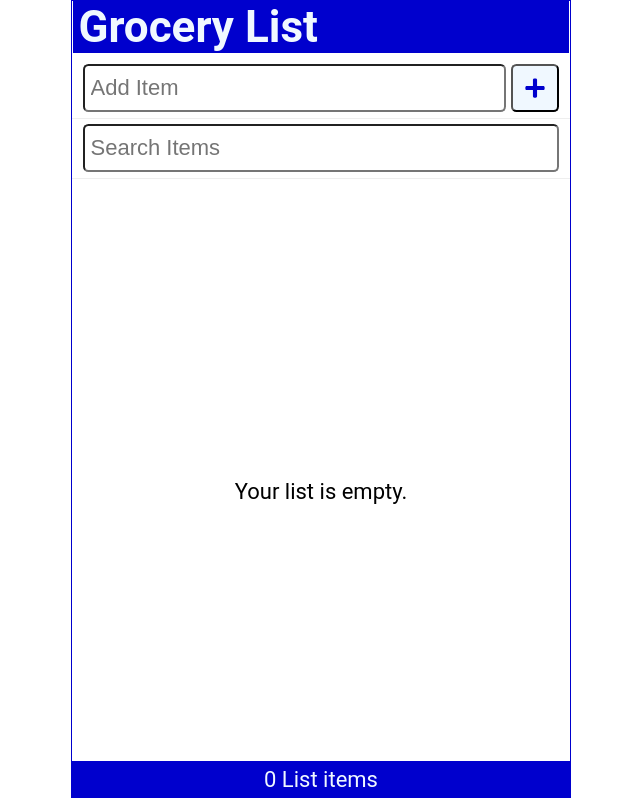
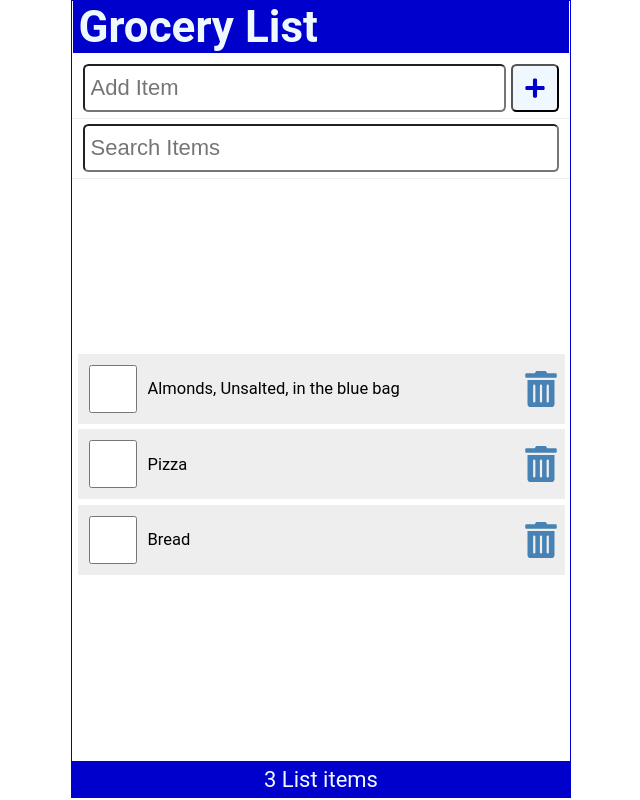
Before and after one commit to Hansika002/React-JS-Essentials, a React (Create React App) app: page / in a window 1280 px wide. Shown: the whole page, without its empty margins (319-959 px from the left). Built offline with nearby package versions, Linux system fonts and the light colour scheme; data requests are answered from the project's data file.

Commit message:
fetch api data

```diff
--- a/data/db.json
+++ b/data/db.json
@@ -1,17 +1,17 @@
 {
   "items": [
     {
-            "id": 1,
+      "id": "1",
       "checked": false,
       "item": "Almonds, Unsalted, in the blue bag"
     },
     {
-            "id": 2,
+      "id": "2",
       "checked": false,
       "item": "Pizza"
     },
     {
-            "id": 3,
+      "id": "3",
       "checked": false,
       "item": "Bread"
     }
--- a/src/App.js
+++ b/src/App.js
@@ -4,31 +4,79 @@ import AddItem from './AddItem';
 import Content from './Content';
 import Footer from './Footer';
 import { useState, useEffect } from 'react';
+import apiRequest from './apiRequest';
 
 function App() {
-  const [items, setItems] = useState(JSON.parse(localStorage.getItem('shoppinglist')) || []);
-  const [newItem, setNewItem] = useState('')
-  const [search, setSearch] = useState('')
+  const API_URL = 'http://localhost:3500/items';
+
+  const [items, setItems] = useState([]);
+  const [newItem, setNewItem] = useState('');
+  const [search, setSearch] = useState('');
+  const [fetchError, setFetchError] = useState(null);
+  const [isLoading, setIsLoading] = useState(true);
 
   useEffect(() => {
-    localStorage.setItem('shoppinglist', JSON.stringify(items));
-  }, [items])
 
-  const addItem = (item) => {
+    const fetchItems = async () => {
+      try {
+        const response = await fetch(API_URL);
+        if (!response.ok) throw Error('Did not receive expected data');
+        const listItems = await response.json();
+        setItems(listItems);
+        setFetchError(null);
+      } catch (err) {
+        setFetchError(err.message);
+      } finally {
+        setIsLoading(false);
+      }
+    }
+
+    setTimeout(() => fetchItems(), 2000);
+
+  }, [])
+
+  const addItem = async (item) => {
     const id = items.length ? items[items.length - 1].id + 1 : 1;
     const myNewItem = { id, checked: false, item };
     const listItems = [...items, myNewItem];
     setItems(listItems);
+
+    const postOptions = {
+      method: 'POST',
+      headers: {
+        'Content-Type': 'application/json'
+      },
+      body: JSON.stringify(myNewItem)
+    }
+    const result = await apiRequest(API_URL, postOptions);
+    if (result) setFetchError(result);
   }
 
-  const handleCheck = (id) => {
+  const handleCheck = async (id) => {
     const listItems = items.map((item) => item.id === id ? { ...item, checked: !item.checked } : item);
     setItems(listItems);
+
+    const myItem = listItems.filter((item) => item.id === id);
+    const updateOptions = {
+      method: 'PATCH',
+      headers: {
+        'Content-Type': 'application/json'
+      },
+      body: JSON.stringify({ checked: myItem[0].checked })
+    };
+    const reqUrl = `${API_URL}/${id}`;
+    const result = await apiRequest(reqUrl, updateOptions);
+    if (result) setFetchError(result);
   }
 
-  const handleDelete = (id) => {
+  const handleDelete = async (id) => {
     const listItems = items.filter((item) => item.id !== id);
     setItems(listItems);
+
+    const deleteOptions = { method: 'DELETE' };
+    const reqUrl = `${API_URL}/${id}`;
+    const result = await apiRequest(reqUrl, deleteOptions);
+    if (result) setFetchError(result);
   }
 
   const handleSubmit = (e) => {
@@ -50,11 +98,15 @@ function App() {
         search={search}
         setSearch={setSearch}
       />
-      <Content
-        items={items.filter(item => ((item.item).toLowerCase()).includes(search.toLowerCase()))}
-        handleCheck={handleCheck}
-        handleDelete={handleDelete}
-      />
+      <main>
+        {isLoading && <p>Loading Items...</p>}
+        {fetchError && <p style={{ color: "red" }}>{`Error: ${fetchError}`}</p>}
+        {!fetchError && !isLoading && <Content
+          items={items.filter(item => ((item.item).toLowerCase()).includes(search.toLowerCase()))}
+          handleCheck={handleCheck}
+          handleDelete={handleDelete}
+        />}
+      </main>
       <Footer length={items.length} />
     </div>
   );
--- /dev/null
+++ b/src/apiRequest.js
@@ -0,0 +1,12 @@
+const apiRequest = async (url = '', optionsObj = null, errMsg = null) => {
+    try {
+        const response = await fetch(url, optionsObj);
+        if (!response.ok) throw Error('Please reload the app');
+    } catch (err) {
+        errMsg = err.message;
+    } finally {
+        return errMsg;
+    }
+}
+
+export default apiRequest;
```
Lines whose indentation alone changed are shown as unchanged.
